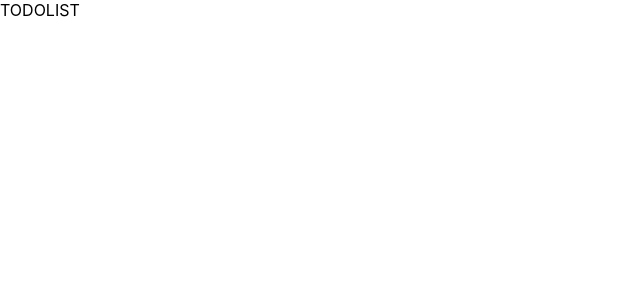
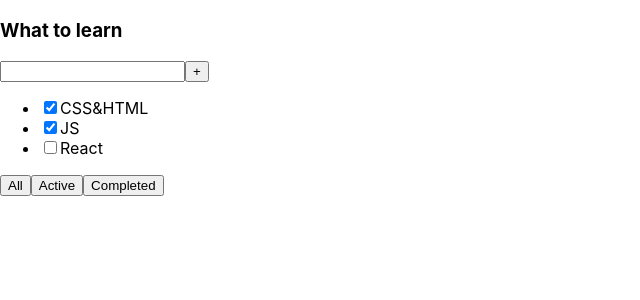
Before and after one commit to arianspacerock/todolist-ts, a React (Create React App) app: page / in a window 1280 px wide. Shown: the top 300 px of the page, without its empty margins (0-640 px from the left). Built offline with nearby package versions, Linux system fonts and the light colour scheme.

Commit message:
init: start markdown a proj

```diff
--- a/src/App.css
+++ b/src/App.css
@@ -1,38 +1,8 @@
 .App {
-  text-align: center;
+  padding: 30px;
+  display: flex;
 }
 
-.App-logo {
-  height: 40vmin;
-  pointer-events: none;
+.App > div {
+  margin-right: 50px;
 }
-
-@media (prefers-reduced-motion: no-preference) {
-  .App-logo {
-    animation: App-logo-spin infinite 20s linear;
-  }
-}
-
-.App-header {
-  background-color: #282c34;
-  min-height: 100vh;
-  display: flex;
-  flex-direction: column;
-  align-items: center;
-  justify-content: center;
-  font-size: calc(10px + 2vmin);
-  color: white;
-}
-
-.App-link {
-  color: #61dafb;
-}
-
-@keyframes App-logo-spin {
-  from {
-    transform: rotate(0deg);
-  }
-  to {
-    transform: rotate(360deg);
-  }
-}
--- a/src/App.tsx
+++ b/src/App.tsx
@@ -5,14 +5,30 @@ import './App.css';
 function App() {
     return (
         <div>
-      <Todolist />
+            <Todolist/>
         </div>
     );
 }
 
 const Todolist = () => {
     return (
-      <div>TODOLIST</div>
+        <div>
+            <h3>What to learn</h3>
+            <div>
+                <input type="text"/>
+                <button>+</button>
+                <ul>
+                    <li><input type="checkbox" checked={true}/><span>CSS&HTML</span></li>
+                    <li><input type="checkbox" checked={true}/><span>JS</span></li>
+                    <li><input type="checkbox" checked={false}/><span>React</span></li>
+                </ul>
+                <div>
+                    <button>All</button>
+                    <button>Active</button>
+                    <button>Completed</button>
+                </div>
+            </div>
+        </div>
     )
 }
 
```
Lines whose indentation alone changed are shown as unchanged.
